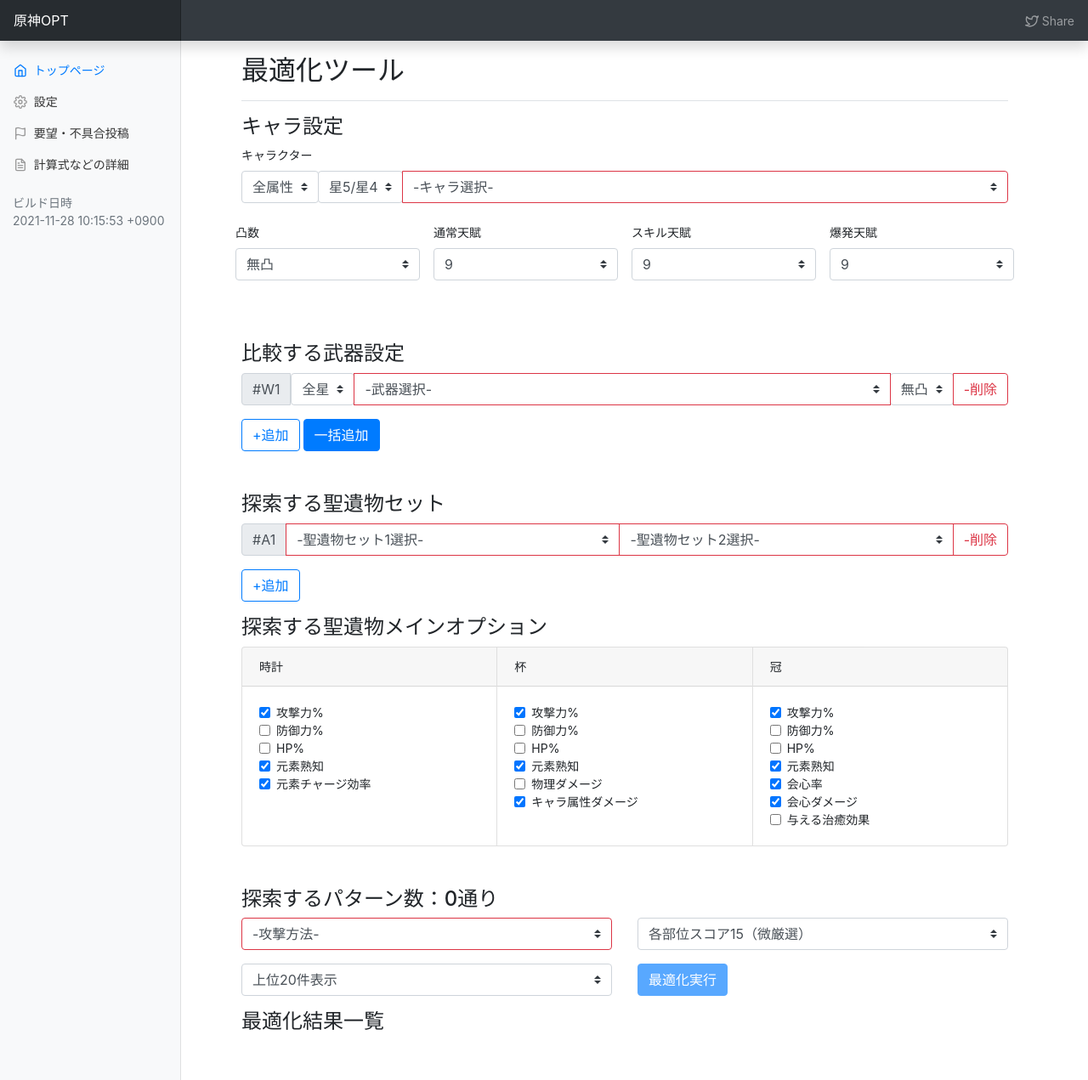
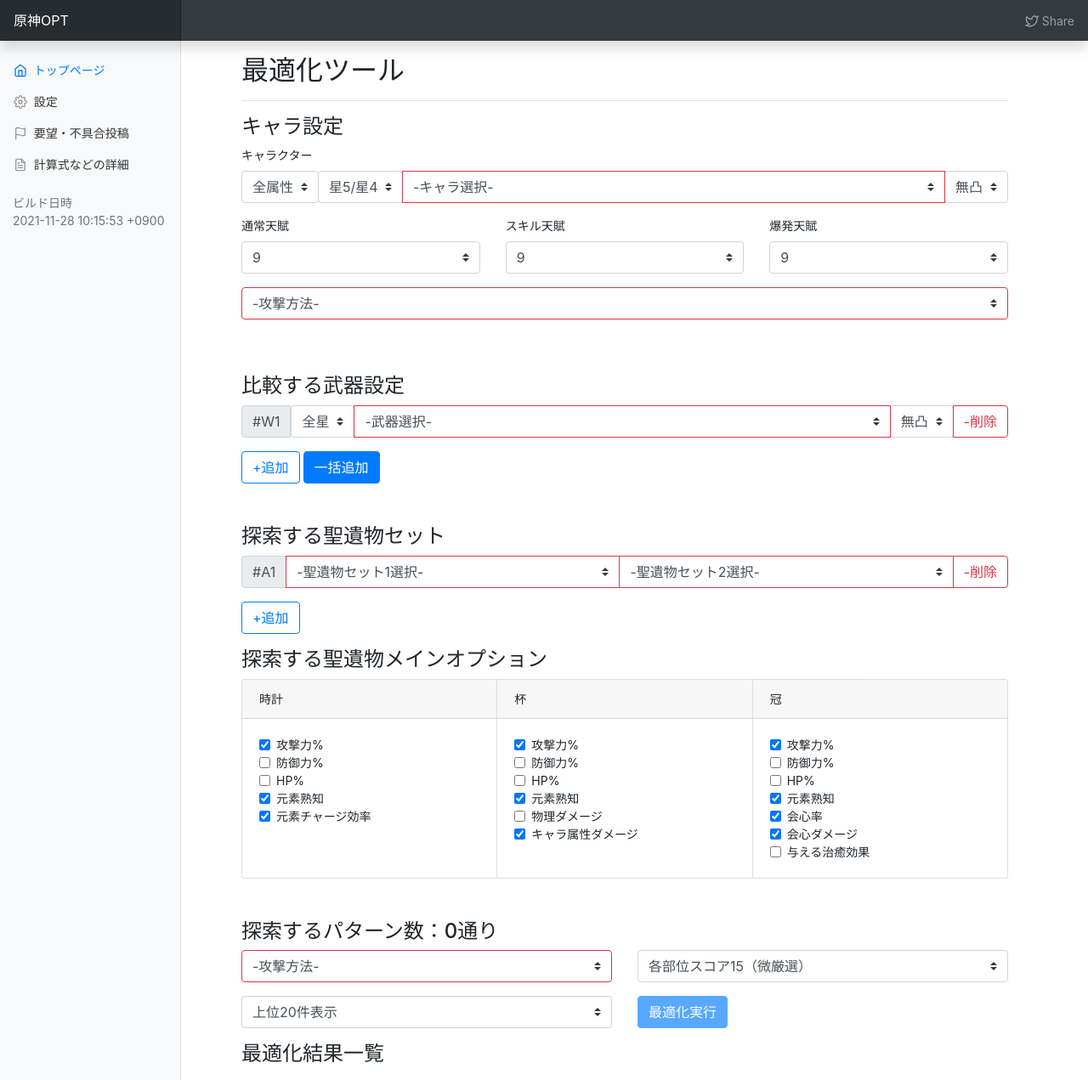
Before and after one commit to k3kaimu/genshinopt, a Jekyll site: the page built from index.html, in a window 1280 px wide and 1271 px high. Shown: the whole window at 85% size. Built offline with Jekyll 4.4.1, drawn with Linux system fonts in a browser that asks for light colours; nearby versions of some CDN libraries; the list of posts is cut into pages by our own code.

Commit message:
update UI in index

```diff
--- a/index.html
+++ b/index.html
@@ -32,15 +32,10 @@ title: 最適化ツール
                         value: selectedChar,
                         optionsCaption: '-キャラ選択-',
                         css: {'border-danger': selectedChar() == undefined}",
-                        class="custom-select" aria-label="キャラクター選択"></select>
-  </div>
-</div>
-
-<div class="mb-3">
-  <div class="row" data-bind="with: characterViewModel()">
-    <div class="col-3 p-2">
-      <label for="select-constellation">凸数</label>
-      <select class="custom-select" id="select-constellation" aria-label="凸数" data-bind="value: constell">
+                        class="custom-select" aria-label="キャラクター選択">
+    </select>
+    <div class="input-group-append">
+      <select class="custom-select" id="select-constellation" aria-label="凸数" data-bind="value: $root.characterViewModel().constell">
         <option value="0">無凸</option>
         <option value="1">1凸</option>
         <option value="2">2凸</option>
@@ -50,19 +45,38 @@ title: 最適化ツール
         <option value="6">6凸</option>
       </select>
     </div>
-    <div class="col-3 p-2">
+  </div>
+</div>
+
+<div class="mb-3">
+  <div class="row" data-bind="with: characterViewModel()">
+    <div class="col-4">
       <label for="select-talent-normal">通常天賦</label>
       <select class="custom-select" id="select-talent-normal" aria-label="通常天賦" data-bind="value: normalRank, options: [...Array(maxNormalTalentRank()).keys()].map(i => i + 1)">
       </select>
     </div>
-    <div class="col-3 p-2">
+    <div class="col-4">
       <label for="select-talent-normal">スキル天賦</label>
       <select class="custom-select" id="select-talent-normal" aria-label="スキル天賦" data-bind="value: skillRank, options: [...Array(maxSkillTalentRank()).keys()].map(i => i + 1)">
       </select>
     </div>
-    <div class="col-3 p-2">
+    <div class="col-4">
       <label for="select-talent-normal">爆発天賦</label>
       <select class="custom-select" id="select-talent-normal" aria-label="爆発天賦" data-bind="value: burstRank, options: [...Array(maxBurstTalentRank()).keys()].map(i => i + 1)">
+      </select>
+    </div>
+  </div>
+</div>
+
+<div class="mb-3">
+  <div class="row">
+    <div class="col-12">
+      <select class="custom-select"
+        data-bind="options: attackOptions,
+                  optionsText: 'label',
+                  value: selectedAttack,
+                  optionsCaption: '-攻撃方法-',
+                  css: {'border-danger': selectedAttack() == undefined}">
       </select>
     </div>
   </div>
@@ -73,6 +87,13 @@ title: 最適化ツール
 <div class="mb-5 row">
   <!-- ko if: characterViewModel() != undefined -->
   <!-- ko foreach: characterViewModel().viewHTMLList('$root.characterViewModel') -->
+  <div class="col-sm-6">
+    <div data-bind="htmlWithBinding: $data"></div>
+  </div>
+  <!-- /ko -->
+  <!-- /ko -->
+  <!-- ko if: selectedAttackViewModel() != undefined -->
+  <!-- ko foreach: selectedAttackViewModel().viewHTMLList('$root.selectedAttackViewModel') -->
   <div class="col-sm-6">
     <div data-bind="htmlWithBinding: $data"></div>
   </div>
--- a/js/modules/characters/pyro.mjs
+++ b/js/modules/characters/pyro.mjs
@@ -141,7 +141,7 @@ export class HuTaoViewModel extends Base.CharacterViewModel
 
     viewHTMLList(target)
     {
-        return [
+        let ret = [
             `
             <div class="card">
                 <div class="card-header p-2">蝶導来世（元素スキル）</div>
@@ -171,11 +171,11 @@ export class HuTaoViewModel extends Base.CharacterViewModel
                     </div>
                 </div>
             </div>
-            `,
-            `
-            <div data-bind="with: ` + target + `">
-                <div data-bind="if: constell() >= 6">
-                    <div class="card">
+            `];
+
+        if(this.constell() >= 6) {
+            ret.push(`
+            <div class="card" data-bind="with: ` + target + `">
                 <div class="card-header p-2">冥蝶の抱擁（6凸効果）</div>
                     <div class="card-body p-2">
                         <div class="form-group m-0">
@@ -189,10 +189,10 @@ export class HuTaoViewModel extends Base.CharacterViewModel
                     </div>
                 </div>
             </div>
-                </div>
-            </div>
-            `
-        ];
+            `);
+        }
+
+        return ret;
     }
 
 
```
Lines whose indentation alone changed are shown as unchanged.
